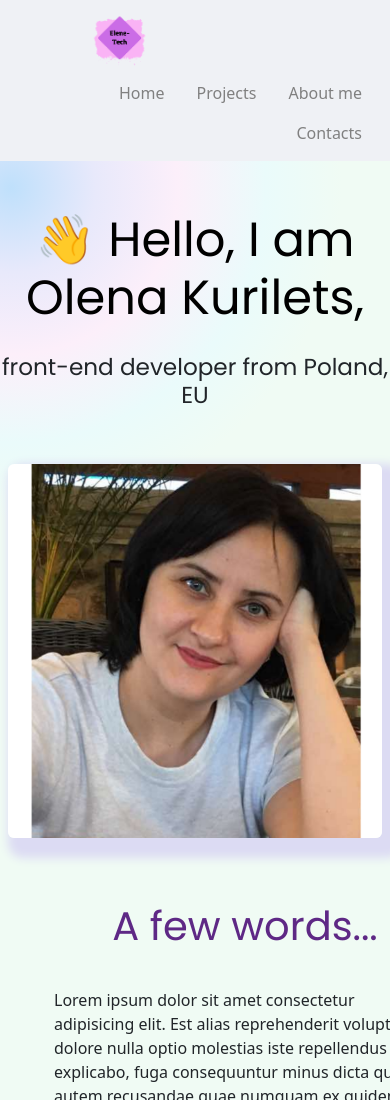
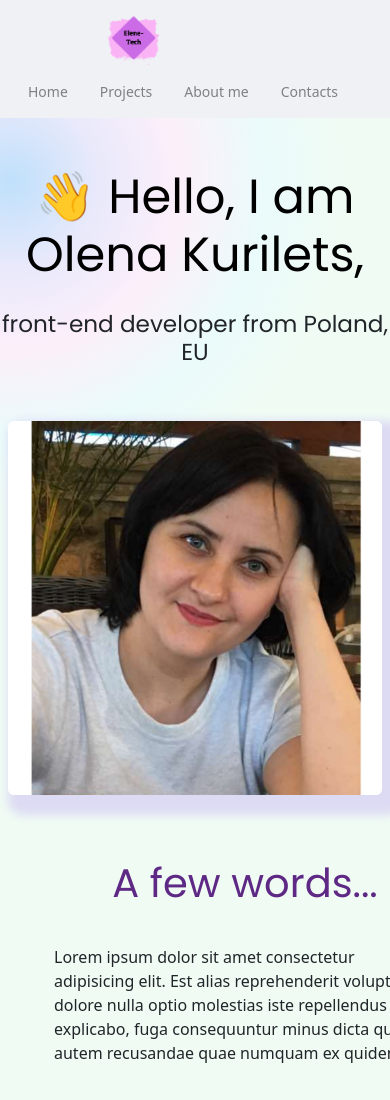
Before and after one commit to Elene-tech/project-portfolio, a plain HTML site: page about.html in a window 390 px wide. Shown: the top 1100 px of the page. Drawn offline with nearby package versions, Linux system fonts and the light colour scheme.

Commit message:
nav bar styles added on all the pages

```diff
--- a/css/about.css
+++ b/css/about.css
@@ -101,3 +101,29 @@ footer {
     margin-left: 5px;
   }
 }
+.navbar-brand {
+  margin-left: 73px;
+}
+
+@media (min-width: 360px) {
+  ul.nav {
+    margin-right: 0px;
+    margin-left: 0px;
+  }
+}
+.nav-item {
+  font-size: 18px;
+}
+@media (max-width: 1220px) {
+  .nav-item {
+    font-size: 15px;
+  }
+  .navbar-brand {
+    margin-left: 14px;
+  }
+}
+@media (min-width: 360px) {
+  .nav-item {
+    font-size: 14px;
+  }
+}
--- a/css/contact.css
+++ b/css/contact.css
@@ -130,3 +130,29 @@ p {
   font-weight: 500;
   color: #ad104f;
 }
+.navbar-brand {
+  margin-left: 73px;
+}
+
+@media (min-width: 360px) {
+  ul.nav {
+    margin-right: 0px;
+    margin-left: 0px;
+  }
+}
+.nav-item {
+  font-size: 18px;
+}
+@media (max-width: 1220px) {
+  .nav-item {
+    font-size: 15px;
+  }
+  .navbar-brand {
+    margin-left: 14px;
+  }
+}
+@media (min-width: 360px) {
+  .nav-item {
+    font-size: 14px;
+  }
+}
--- a/css/projects.css
+++ b/css/projects.css
@@ -163,3 +163,29 @@ h1 {
   font-weight: 500;
   color: #6c63ff;
 }
+.navbar-brand {
+  margin-left: 73px;
+}
+
+@media (min-width: 360px) {
+  ul.nav {
+    margin-right: 0px;
+    margin-left: 0px;
+  }
+}
+.nav-item {
+  font-size: 18px;
+}
+@media (max-width: 1220px) {
+  .nav-item {
+    font-size: 15px;
+  }
+  .navbar-brand {
+    margin-left: 14px;
+  }
+}
+@media (min-width: 360px) {
+  .nav-item {
+    font-size: 14px;
+  }
+}
```
